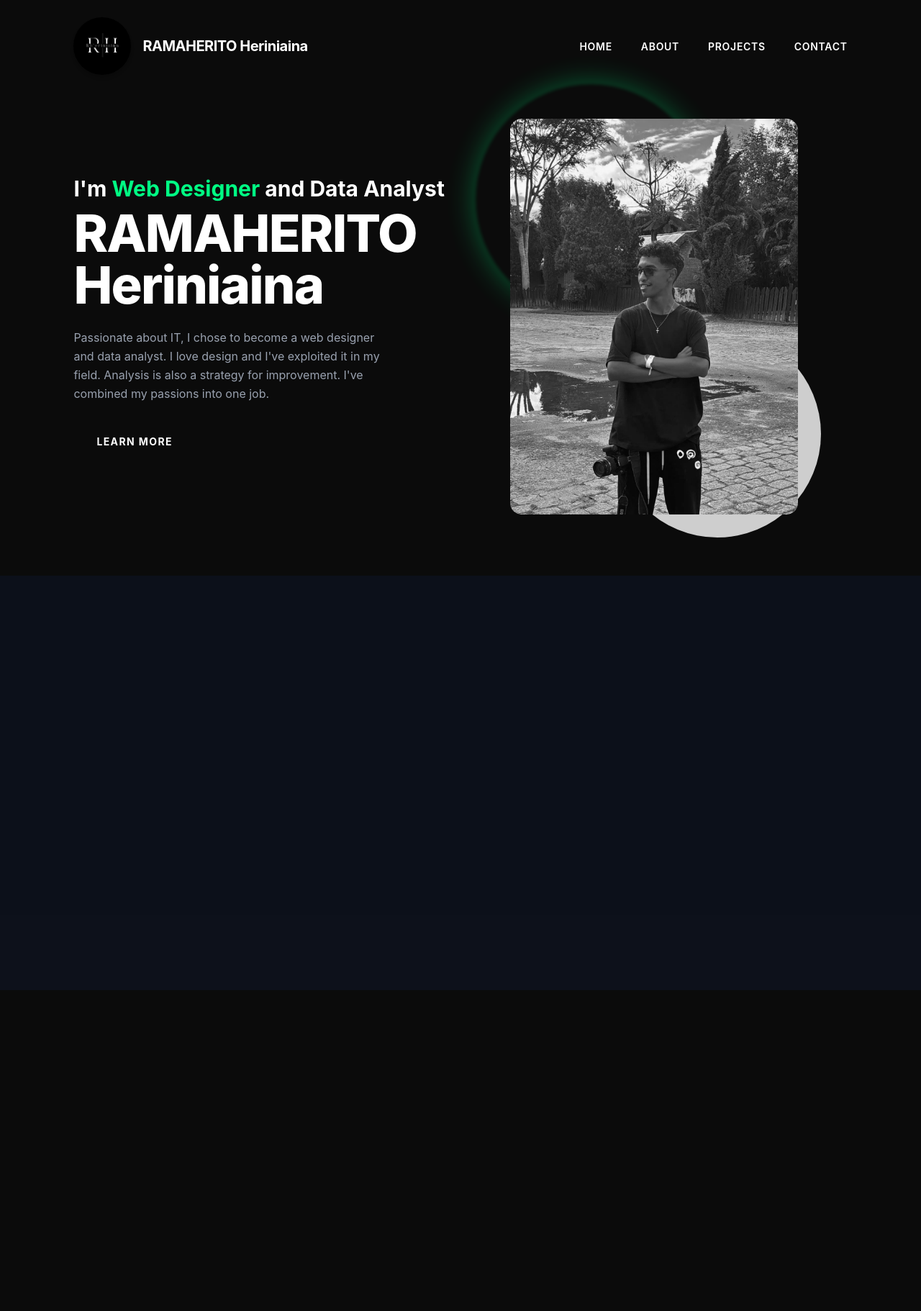
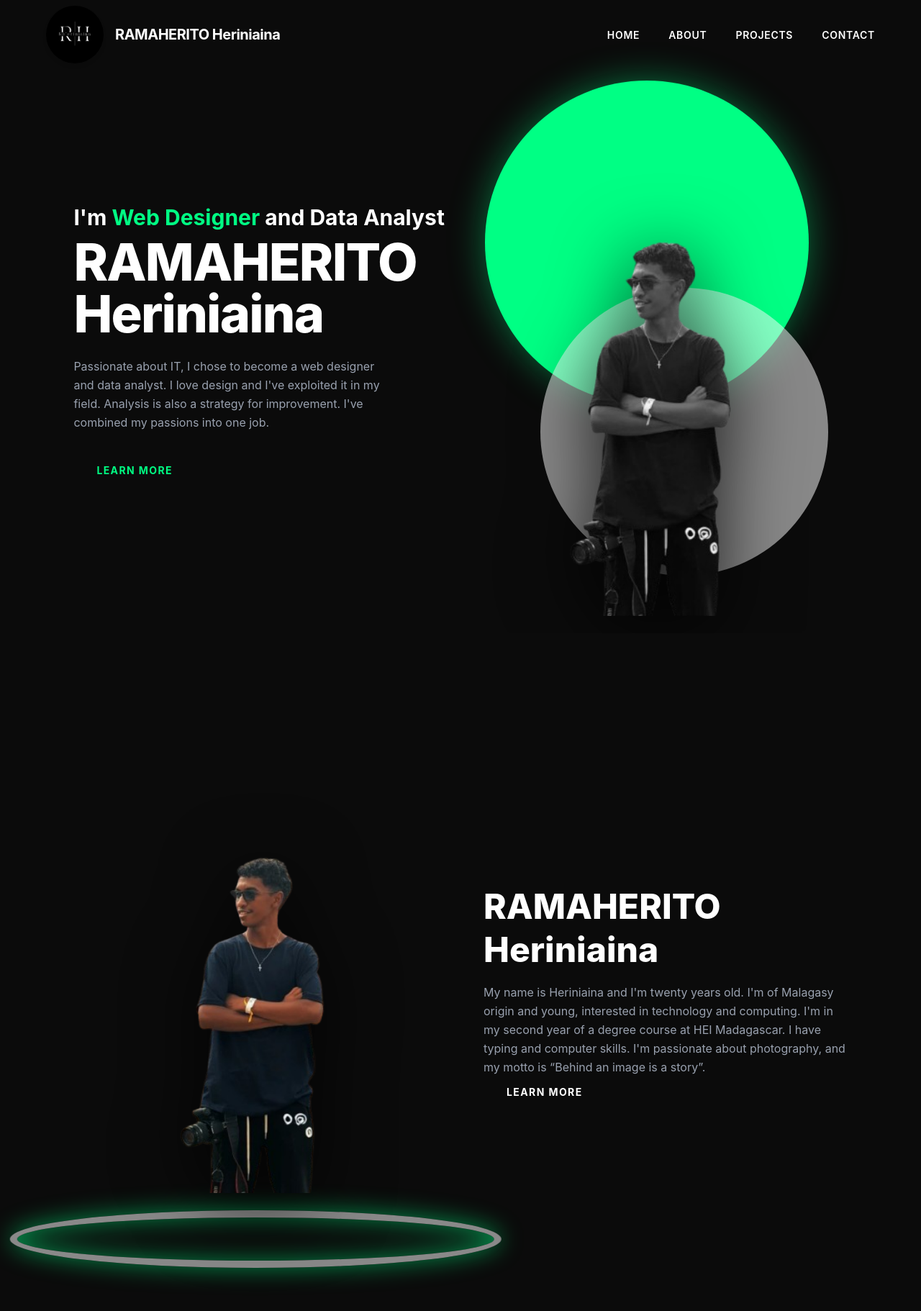
Before and after one commit to Ery2577/Portfolio-Heriniaina-Ramaherito, a React (Vite) app in the folder PortfolioRH/: page / in a window 1280 px wide. Shown: the top 1822 px of the page at 72% size. Before the commit the page ends 1376 px from the top, so only its background shows below. Built offline with nearby package versions, Linux system fonts and the light colour scheme.

Commit message:
Added the new section

```diff
--- a/PortfolioRH/src/components/About.tsx
+++ b/PortfolioRH/src/components/About.tsx
@@ -1,6 +1,50 @@
-export default function About() {
-    return (
-        <section id="about" className="py-24 bg-slate-900/50">
-        </section>
-    );
-}
+const About = () => {
+  return (
+    <section id="about" className="min-h-screen w-full bg-dark-bg flex flex-col md:flex-row items-center px-[8%] py-20 gap-16">
+
+
+      <div className="flex-1 relative flex justify-center items-center">
+
+        <div className="relative group flex justify-center items-end -translate-y-8 md:-translate-y-16">
+
+          <div className="absolute -bottom-4 left-1/2 -translate-x-1/2 w-[110%] md:w-[135%] h-20
+                    border-[10px] border-neon-green rounded-[100%] z-0
+                    shadow-[0_0_35px_#00ff84,inset_0_0_35px_#00ff84]
+                    animate-[pulse_4s_infinite_ease-in-out]">
+          </div>
+
+          <div className="relative z-10 transition-all duration-500 group-hover:-translate-y-4">
+            <img
+              src="/src/assets/My_profil-removebg-preview.png"
+              alt="About Me"
+              className="w-auto h-[500px] md:h-[750px] lg:h-[850px]
+                   object-contain drop-shadow-[0_20px_50px_rgba(0,0,0,0.7)]">
+            </img>
+          </div>
+        </div>
+      </div>
+
+
+      <div className="flex-1 text-left">
+        <h2 className="text-neon-green text-4xl md:text-5xl font-extrabold  mb-4 leading-tight">
+          RAMAHERITO <span className="text-white">Heriniaina</span>
+        </h2>
+
+        <div className="space-y-6 text-gray-400 text-sm md:text-base leading-relaxed">
+          <p>
+            My name is Heriniaina and I'm twenty years old. I'm of Malagasy origin and young, interested in technology and computing.
+            I'm in my second year of a degree course at HEI Madagascar. I have typing and computer skills. I'm passionate about photography,
+            and my motto is “Behind an image is a story”.
+          </p>
+        </div>
+
+        <button className="relative px-8 py-3 bg-neon-green text-white font-bold uppercase text-sm tracking-widest rounded-xl transition-all duration-300 hover:bg-#00ff84 hover:shadow-[0_0_20px_white] active:scale-95">
+          Learn More
+        </button>
+      </div>
+
+    </section>
+  );
+};
+
+export default About;
--- a/PortfolioRH/src/components/Contact.tsx
+++ b/PortfolioRH/src/components/Contact.tsx
@@ -1,5 +1,5 @@
 export default function Contact() {
     return (
-        <section id="contact" className="py-24 bg-slate-900/50"></section>
+        <section id="contact" className=""></section>
     );
 }
--- a/PortfolioRH/src/components/Hero.tsx
+++ b/PortfolioRH/src/components/Hero.tsx
@@ -6,42 +6,52 @@ const Hero = () => {
                 <h3 className="text-white text-2xl md:text-3xl font-bold mb-2">
                     I'm <span className="text-[#00ff84]">Web Designer </span> <span className="text-white">and Data Analyst</span>
                 </h3>
+
                 <h1 className="text-neon-green text-5xl md:text-7xl font-extrabold mb-6 tracking-tight">
                     RAMAHERITO <br /> Heriniaina
                 </h1>
+
                 <p className="text-gray-400 text-sm md:text-base max-w-md mb-8 leading-relaxed">
                     Passionate about IT, I chose to become a web designer and data analyst. I love design and I've exploited it in my field. Analysis is also a strategy for improvement.
                     I've combined my passions into one job.
                 </p>
 
-
-                <button className="relative px-8 py-3 bg-neon-green text-white font-bold uppercase text-sm tracking-widest rounded-sm transition-all duration-300 hover:bg-#00ff84 hover:shadow-[0_0_20px_#00ff84] active:scale-95">
+                <button className="relative px-8 py-3 bg-neon-green text-[#00ff84] font-bold uppercase text-sm tracking-widest rounded-xl transition-all duration-300 hover:bg-#00ff84 hover:shadow-[0_0_20px_#00ff84] active:scale-95">
                     Learn More
                 </button>
             </div>
 
 
-            <div className="flex-1 relative mt-20 md:mt-0 flex justify-center items-center">
-                {/* Conteneur de l'image avec les cercles */}
-                <div className="relative group">
+            <div className="flex-1 relative mt-10 md:mt-0 flex justify-center items-center h-[600px] md:h-screen">
+
+                <div className="relative w-full h-full flex justify-center items-center group">
 
 
-                    <div className="absolute -top-12 -left-12 w-64 h-64 md:w-80 md:h-80 bg-neon-green rounded-full z-0
-                        opacity-90 blur-[2px] shadow-[0_0_40px_rgba(0,255,132,0.4)] transition-transform duration-700 group-hover:scale-110">
+                    <div className="absolute top-[15%] right-[10%] w-64 h-64 md:w-[450px] md:h-[450px]
+                        bg-[#00ff84] rounded-full z-0
+                        shadow-[0_0_50px_rgba(0,255,132,0.4)]
+                        animate-[bounce_8s_infinite_ease-in-out]
+                        transition-transform duration-700 group-hover:scale-110">
                     </div>
 
 
-                    <div className="absolute -bottom-8 -right-8 w-56 h-56 md:w-72 md:h-72 bg-white rounded-full z-0
-                        opacity-80 transition-transform duration-700 group-hover:-translate-x-4">
+                    <div className="absolute bottom-[10%] right-[5%] w-56 h-56 md:w-[400px] md:h-[400px]
+                        bg-white rounded-full z-0 opacity-90
+                        animate-[pulse_10s_infinite_ease-in-out]
+                        transition-transform duration-1000 group-hover:-translate-x-8 group-hover:-translate-y-4">
                     </div>
 
 
-                    <div className="relative z-10 overflow-hidden rounded-2xl">
+                    <div className="relative z-10 h-full flex items-end md:items-center">
                         <img
-                            src="/src/assets/My profil.jpeg"
+                            src="/src/assets/My_profil-removebg-preview.png"
                             alt="Profil"
-                            className="w-72 h-[450px] md:w-[400px] md:h-[550px] object-cover grayscale hover:grayscale-0
-                           transition-all duration-500 shadow-2xl scale-100 hover:scale-105"
+                            className="w-auto h-[500px] md:h-[850px] lg:h-[950px]
+                           object-contain grayscale hover:grayscale-0
+                           transition-all duration-700
+                           drop-shadow-[0_20px_50px_rgba(0,0,0,0.8)]
+                           scale-105 hover:scale-110
+                           translate-y-10 md:translate-y-0"
                         />
                     </div>
                 </div>
--- a/PortfolioRH/src/components/Navbar.tsx
+++ b/PortfolioRH/src/components/Navbar.tsx
@@ -1,6 +1,6 @@
 const Navbar = () => {
   return (
-    <nav className="flex items-center justify-between px-[8%] py-6 bg-transparent absolute w-full top-0 left-0 z-50">
+    <nav className="flex items-center justify-between px-[5%] py-2 absolute bg-transparent w-full top-0 left-0 z-50 ">
 
       {/* Logo Section  */}
       <div className="flex items-center gap-4 cursor-default">
--- a/PortfolioRH/src/components/Project.tsx
+++ b/PortfolioRH/src/components/Project.tsx
@@ -1,5 +1,5 @@
 export default function Project() {
   return (
-    <section id="projects" className="py-24 bg-slate-900/50"> </section>
+    <section id="" className=""> </section>
   );
 }
```
Also changed, not shown: PortfolioRH/src/assets/My profil 2.jpeg (added), PortfolioRH/src/assets/My_profil_2-removebg-preview.png (added).
